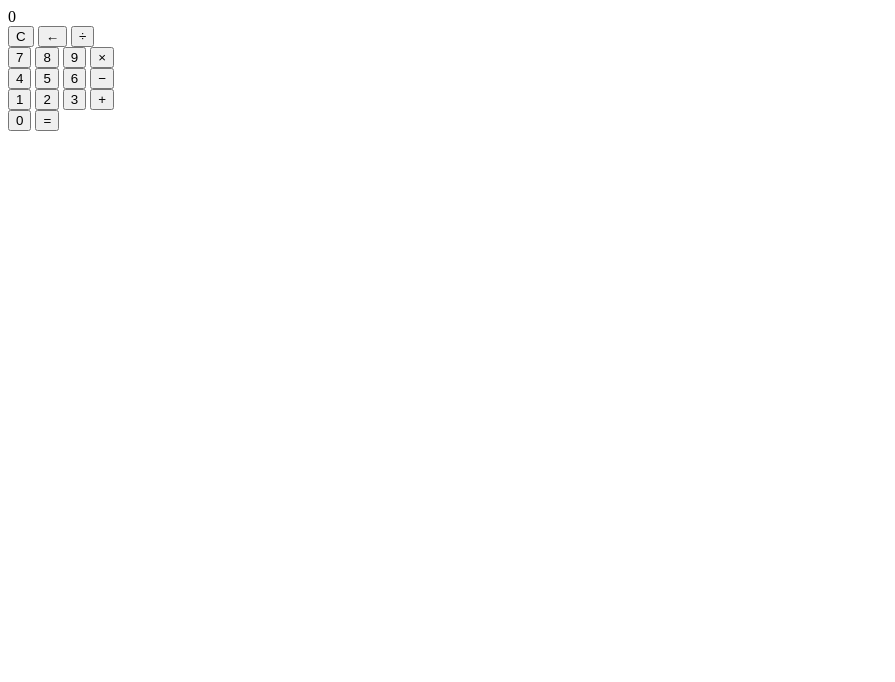
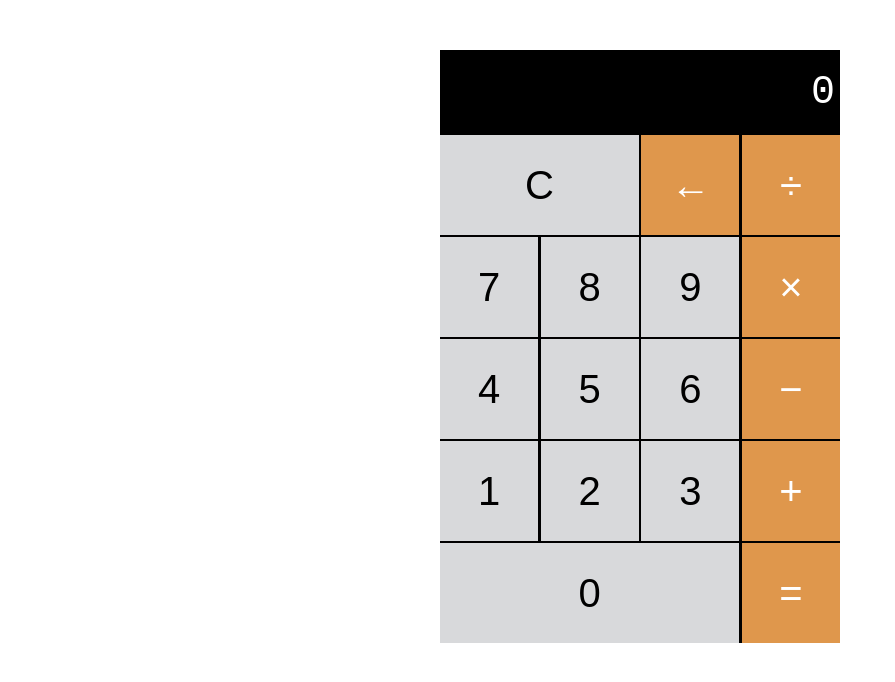
Before and after one commit to 0xSimeon/Calculator, a plain HTML site: page calculator.html in a window 1280 px wide. Shown: the whole page, without its empty margins (0-895 px from the left). Drawn offline with Linux system fonts and the light colour scheme.

Commit message:
changed calculator.css to style.css

```diff
--- a/calculator.html
+++ b/calculator.html
@@ -3,7 +3,7 @@
   <head>
     <meta charset="UTF-8" />
     <title>Calculator</title>
-    <link rel="stylesheet" href="css/calculator.css" />
+    <link rel="stylesheet" href="css/styles.css" />
   </head>
   <body>
     <div class="wrapper">
```
